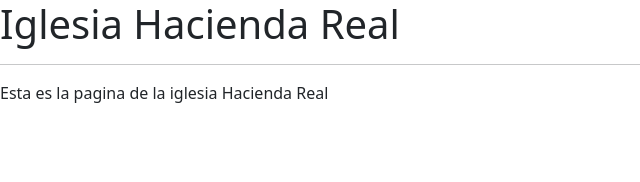
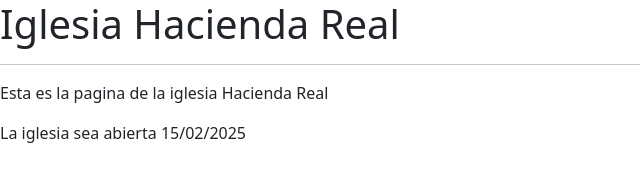
Before and after one commit to cjorellana/junior_demo, a plain HTML site: page index.html in a window 1280 px wide. Shown: the whole page, without its empty margins (0-640 px from the left). Drawn offline with nearby package versions, Linux system fonts and the light colour scheme; files that its build step writes are made by us from their sources.

Commit message:
fecha correcta.

```diff
--- a/index.html
+++ b/index.html
@@ -12,6 +12,7 @@
     <h1>Iglesia Hacienda Real</h1>
     <hr />
     <p>Esta es la pagina de la iglesia Hacienda Real</p>
+    <p>La iglesia sea abierta 15/02/2025</p>
 
 </body>
 </html>
```
